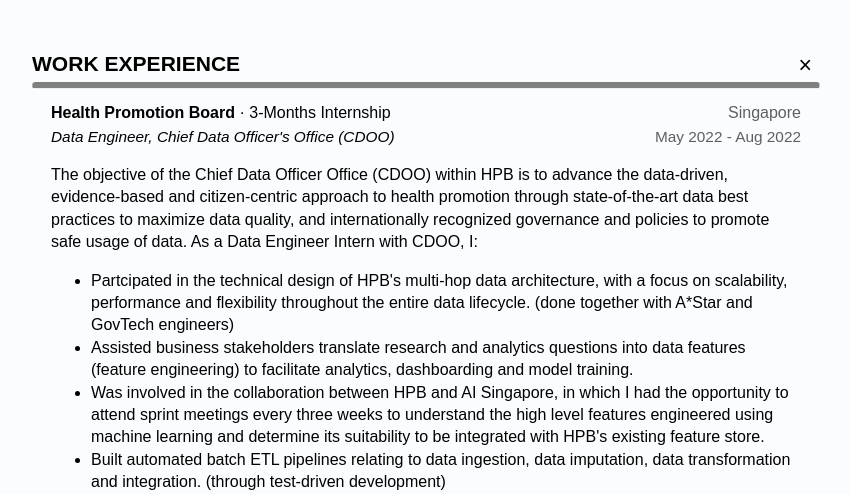
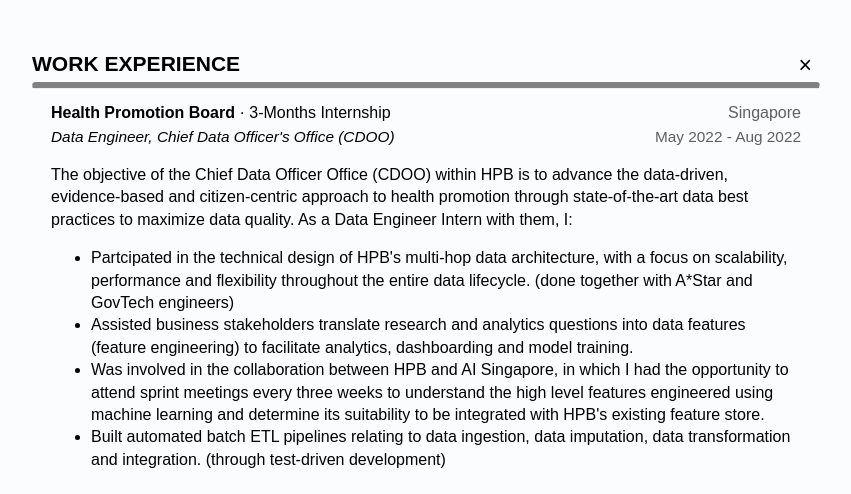
Before and after one commit to shivnarayanan/personal-website, a Flask app: page /experience in a window 1280 px wide. Shown: the part 86-580 px from the top of the page, without its empty margins (214-1065 px from the left). Run offline with Flask 2, Linux system fonts and the light colour scheme.

Commit message:
Update experience.html

```diff
--- a/templates/experience.html
+++ b/templates/experience.html
@@ -19,8 +19,7 @@
                 <p style="margin-top: -15px; font-size: 96%; font-style: italic;"> Data Engineer, Chief Data Officer's Office (CDOO) </p>
                 <p>
                     The objective of the Chief Data Officer Office (CDOO) within HPB is to advance the data-driven, evidence-based and citizen-centric approach to health promotion
-                    through state-of-the-art data best practices to maximize data quality, and internationally recognized governance and policies to promote safe usage of data.
-                    As a Data Engineer Intern with CDOO, I:
+                    through state-of-the-art data best practices to maximize data quality. As a Data Engineer Intern with them, I:
                 </p>
                 <ul>
                     <li>Partcipated in the technical design of HPB's multi-hop data architecture, with a focus on scalability, performance and flexibility throughout the entire data lifecycle. (done together with A*Star and GovTech engineers)</li>
```
